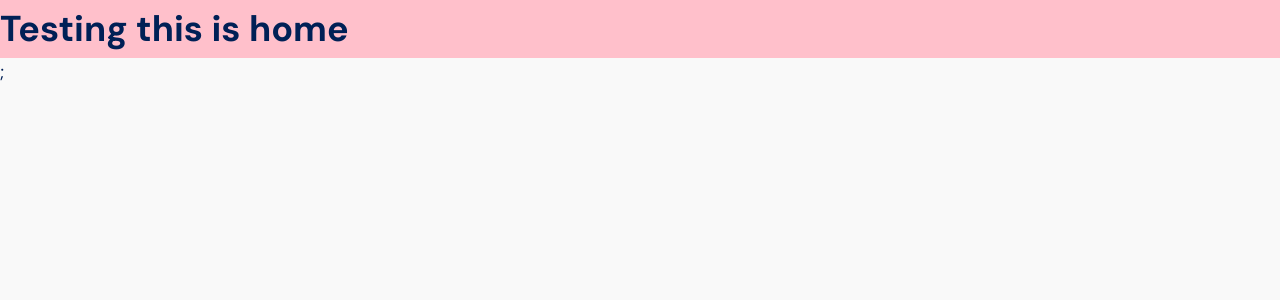
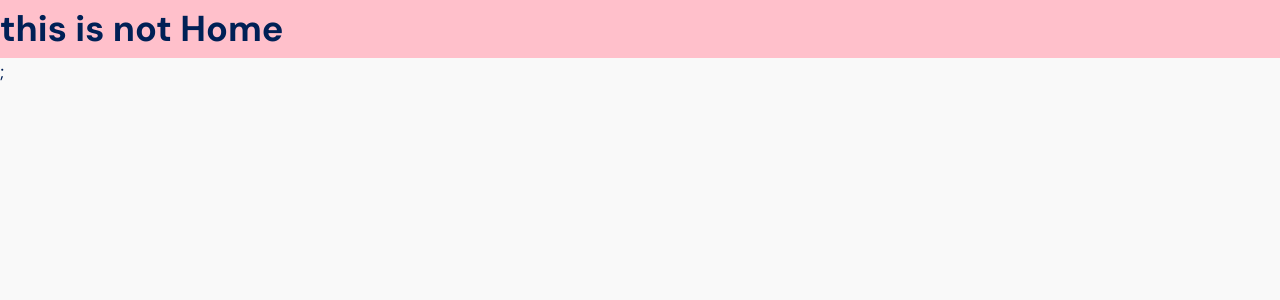
Before and after one commit to angeloeboy/soapify-frontend, a Next.js app: page / in a window 1280 px wide. Shown: the top 300 px of the page. Built offline with nearby package versions, Linux system fonts and the light colour scheme.

Commit message:
commit changes

```diff
--- a/src/pages/index.jsx
+++ b/src/pages/index.jsx
@@ -9,7 +9,7 @@ let HomeContainer = styled.div`
 const Home = () => {
 	return (
 		<HomeContainer>
-			<h1>Testing this is home</h1>;
+			<h1>this is not Home</h1>;
 
 		</HomeContainer>
 	);
```
